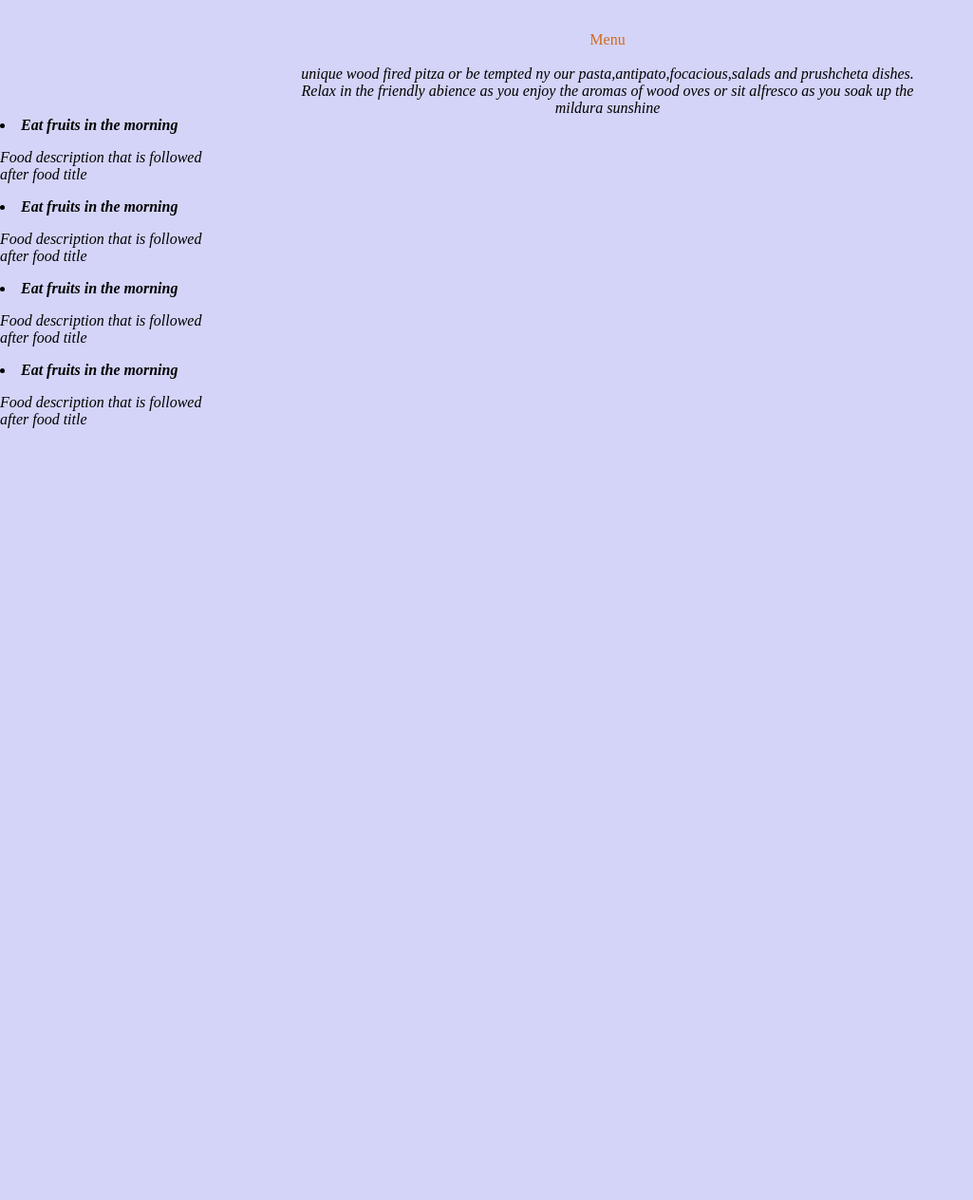
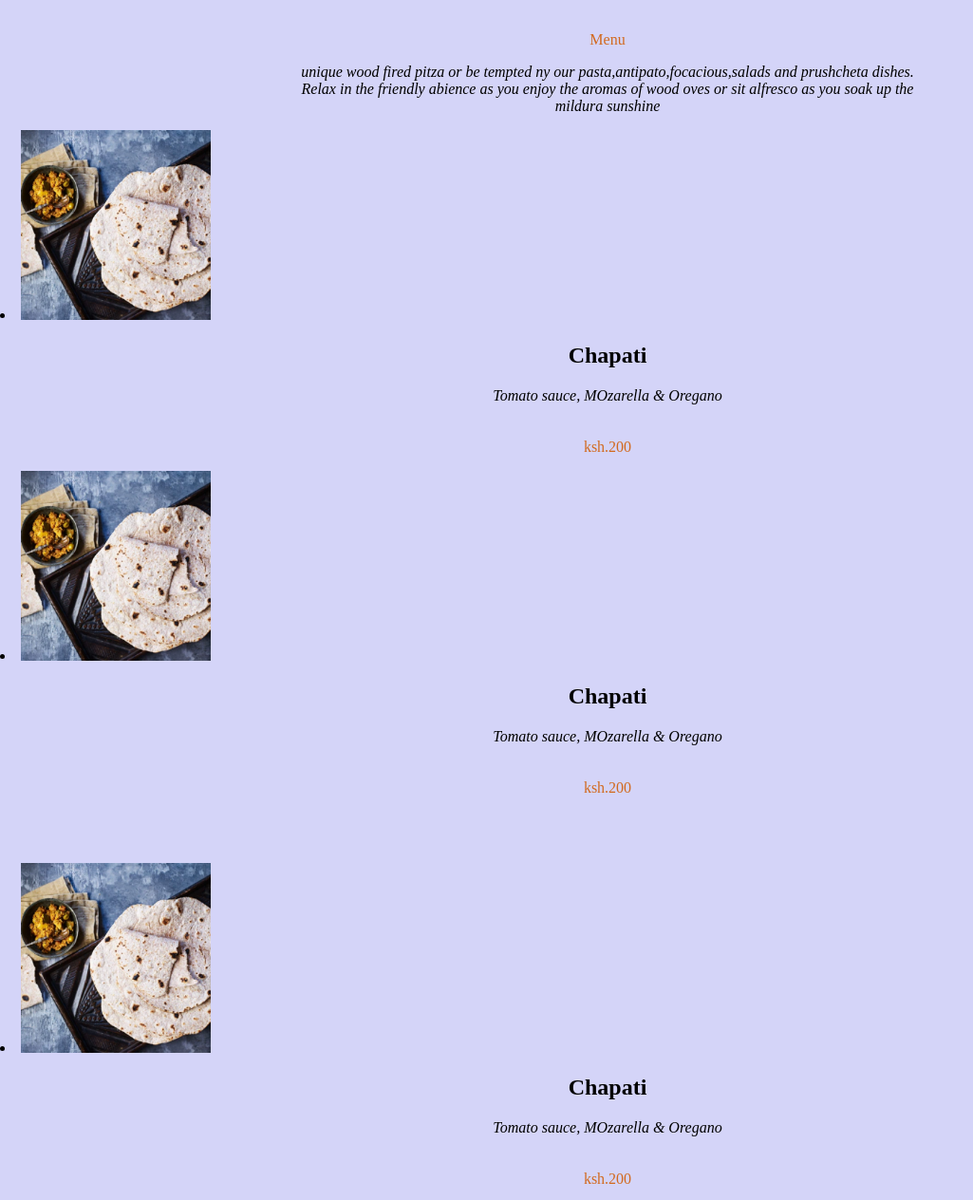
Before and after one commit to sylvestus/second_ip, a plain HTML site: page index.html in a window 1280 px wide. Shown: the part 1564-2828 px from the top of the page at 95% size, without its empty margins (0-1025 px from the left). Before the commit the page ends 2031 px from the top, so only its background shows below. Drawn offline with Linux system fonts and the light colour scheme.

Commit message:
adds menu class

```diff
--- a/index.html
+++ b/index.html
@@ -23,7 +23,7 @@
         </div>
 
     </div>
-    <div class="article services">
+    <div class=" services">
         <P><center> <span>services</span> <br>
         <i>unique wood fired pitza or be tempted ny our pasta,antipato,focacious,salads and prushcheta dishes. <br>
         Relax in the friendly abience as you enjoy the aromas of wood oves or sit alfresco as you soak up the <br> mildura sunshine</i></center>
@@ -62,39 +62,42 @@ patnering with local farms and artisans in lour area <br><br></i><br><br><br>
 
 
     </div>
-    <div class="article menu">
+    <div class="menu">
 <br><br>
-       <center> <span>Menu</span><br><br>
+<div class="menu_text">
+       <center> <span>Menu</span><br><p>
         <i>unique wood fired pitza or be tempted ny our pasta,antipato,focacious,salads and prushcheta dishes. <br>
             Relax in the friendly abience as you enjoy the aromas of wood oves or sit alfresco as you soak up the <br>
-            mildura sunshine</i>
-    </center>
+            mildura sunshine</i></p>
+    </center></div>
+    <div class="menu_list">
+ <li>
+   <img src="images/image4.png" alt="" style="height: 200px;width: 200px;">
+  <center> <h2>Chapati</h2><p>
+<i>Tomato sauce, MOzarella & Oregano</i><br><br><br>
+<span class="s">ksh.200</span></p></center>
+</li>
 
 <li>
-    <i><b>Eat fruits in the morning</b><br>
-        <p>Food description that is followed <br> after food title</p>
-    </i>
+    <img src="images/image4.png" alt="" style="height: 200px;width: 200px;">
+   <center> <h2>Chapati</h2><p>
+ <i>Tomato sauce, MOzarella & Oregano</i><br><br><br>
+ <span class="s">ksh.200</span></p></center>
+ </li></li>
+<br><br><br>
+ <li>
+    <img src="images/image4.png" alt="" style="height: 200px;width: 200px;">
+   <center> <h2>Chapati</h2><p>
+ <i>Tomato sauce, MOzarella & Oregano</i><br><br><br>
+ <span class="s">ksh.200</span></p></center>
+ </li></li>
 
-</li>
-<li>
-    <i><b>Eat fruits in the morning</b><br>
-        <p>Food description that is followed <br> after food title</p>
-    </i>
-</li>
-<li>
-    <i><b>Eat fruits in the morning</b><br>
-        <p>Food description that is followed <br> after food title</p>
-    </i>
-</li>
-<li>
-    <i><b>Eat fruits in the morning</b><br>
-        <p>Food description that is followed <br> after food title</p>
-    </i>
-</li>
-    </div>
-    <div class="book_now">
-        <div class="footer_txt"></div>
-    </div>
+ <li >
+    <img src="images/image4.png" alt="" style="height: 200px;width: 200px;">
+   <center> <h2>Chapati</h2><p>
+ <i>Tomato sauce, MOzarella & Oregano</i><br><br><br>
+ <span class="s">ksh.200</span></p></center>
+ </li></li>
 
 
 
```
